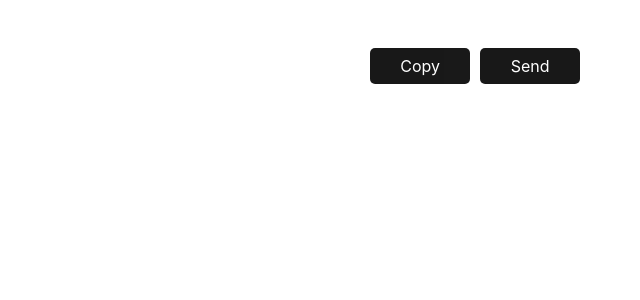
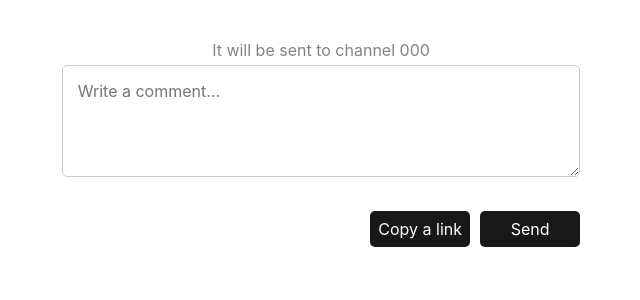
Before and after one commit to Unanoc/SAP-service, a Django app: template application/sap/templates/internal/feedback/generated_link.html in a window 1280 px wide. Shown: the part 238-538 px from the top of the page, without its empty margins (319-959 px from the left). Run offline with Django 3.2, Linux system fonts and the light colour scheme; the template is opened without the code that fills it: most values are stand-ins (such as "Sample title", 1, 10 or a date in 2020); parts of the project's set-up code (start-up, migrations or seed data) failed here and were passed over.

Commit message:
Added form for setting a message before sending, fixed bugs and refactoring

```diff
--- a/application/sap/management/commands/fake_generator.py
+++ b/application/sap/management/commands/fake_generator.py
@@ -12,7 +12,7 @@ from application.sap.models import (
     User,
 )
 
-# To clean up Data base and generate fake data just write "python manage.py flush && python manage.py fake_generator"
+# To clean up Database and generate fake data, just write "python manage.py flush && python manage.py fake_generator"
 
 count_estimated_feedback = 10
 count_commented_feedback = 10
--- /dev/null
+++ b/application/sap/static/css/internal/feedback/generated_link.css
@@ -0,0 +1,19 @@
+#status {
+    text-align: center;
+    margin-top: 3vh;
+    color: rgb(143, 6, 197);
+}
+#header {
+    text-align: center;
+    width: 50%;
+}
+#btn-copy {
+    margin-right: 10px;
+}
+.info {
+    margin: auto;
+    width: 100%;
+    text-align: center;
+    font-size: 2vh;
+    color: rgb(131, 131, 131);
+}
--- a/application/sap/templates/internal/feedback/generated_link.html
+++ b/application/sap/templates/internal/feedback/generated_link.html
@@ -1,11 +1,15 @@
 {% extends "internal/base.html" %}
 {% load static %}
 
+{% block css_js %}
+    <link rel="stylesheet" href="{% static 'css/internal/feedback/generated_link.css' %}">
+{% endblock %}
+
 {% block header_name %}
-    <div id="status" style="text-align: center; margin-top: 3vh; color: rgb(143, 6, 197);"></div>
+    <div id="status"></div>
     <div class="header-name">{{ title }}</div>
     <div class="header-desc">
-        <input type="text" id="header" style="text-align: center; width: 50%;" value='{{ url }}'/>
+        <input type="text" id="header" value='{{ url }}'/>
     </div>
     {% endblock %}
 
@@ -13,12 +17,15 @@
     <div class="form-wrapper">
         <form enctype="multipart/form-data" method="post">
             {% csrf_token %}
+            <div class="info">It will be sent to channel {{ telegram_channel }}</div>
+            <textarea id="text" name="comment" rows="4" placeholder="Write a comment..."></textarea>
             <button id="btn-send" class="form-btn">Send</button>
+            <button id="btn-copy" class="form-btn">Copy a link</button>
         </form>
-        <button id="btn-copy" class="form-btn copy-btn" style="margin-right: 10px;">Copy</button>
     </div>
 
     <script>
+        // handler of Copy button
         document.getElementById("btn-copy").addEventListener('click', function(e){
             e.preventDefault();
             var copyText = document.getElementById("header");
@@ -36,7 +43,9 @@
             e.preventDefault();
 
             const data = {
+                message: document.getElementById('text').value,
                 url: '{{ url }}',
+                telegram_channel: '{{ telegram_channel }}',
             };
 
             fetch('{% url "api-bot_send" %}', {
@@ -57,8 +66,7 @@
             })
             .catch((err) => {
                 header = document.getElementById('status')
-                header.innerHTML = "Error. Try Later...";
-                console.log('error:', err)
+                header.innerHTML = result['message'];
             })
         }, false);
     </script>
```
Also changed, not shown: application/sap/templates/external/feedback/get_commented_feedback.html (+9 -3 lines), application/sap/views/api/telegram.py (+4 -11 lines), application/sap/views/feedback.py (+4 -3 lines), 1 other file.
